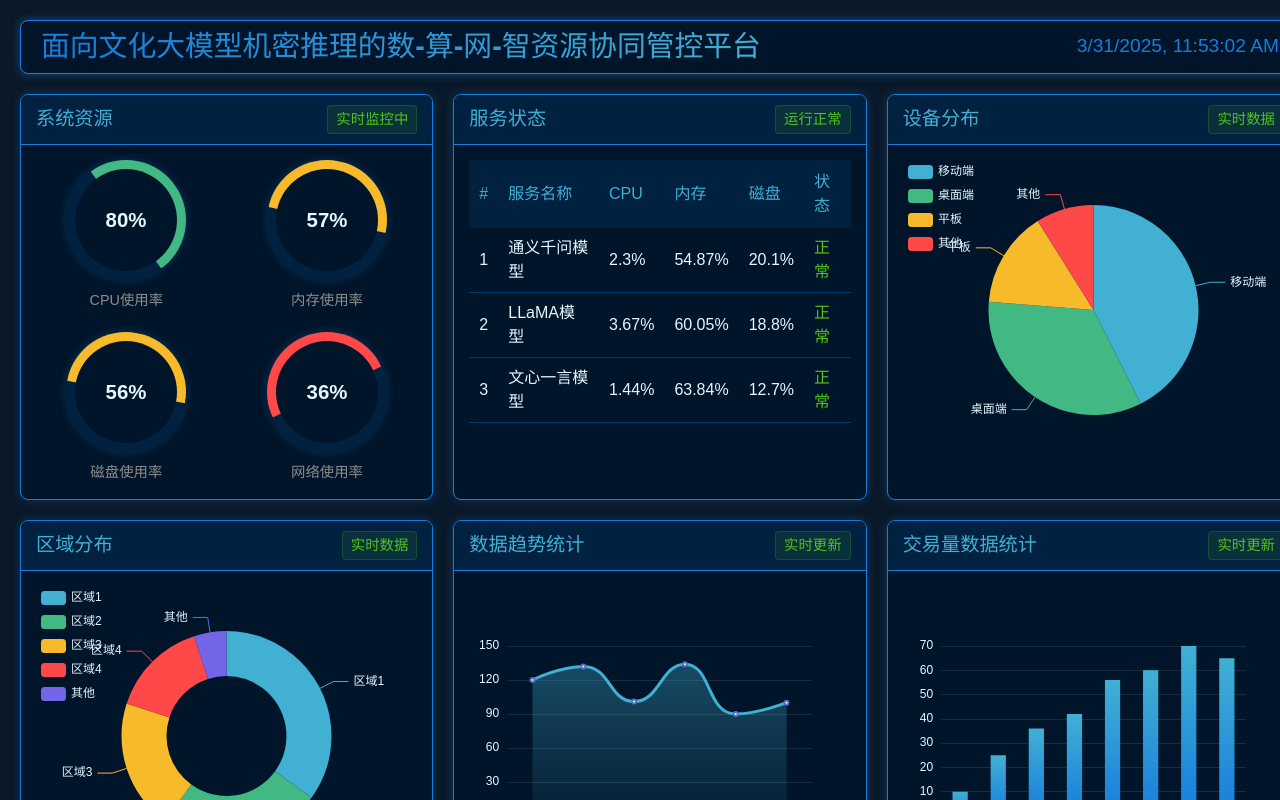
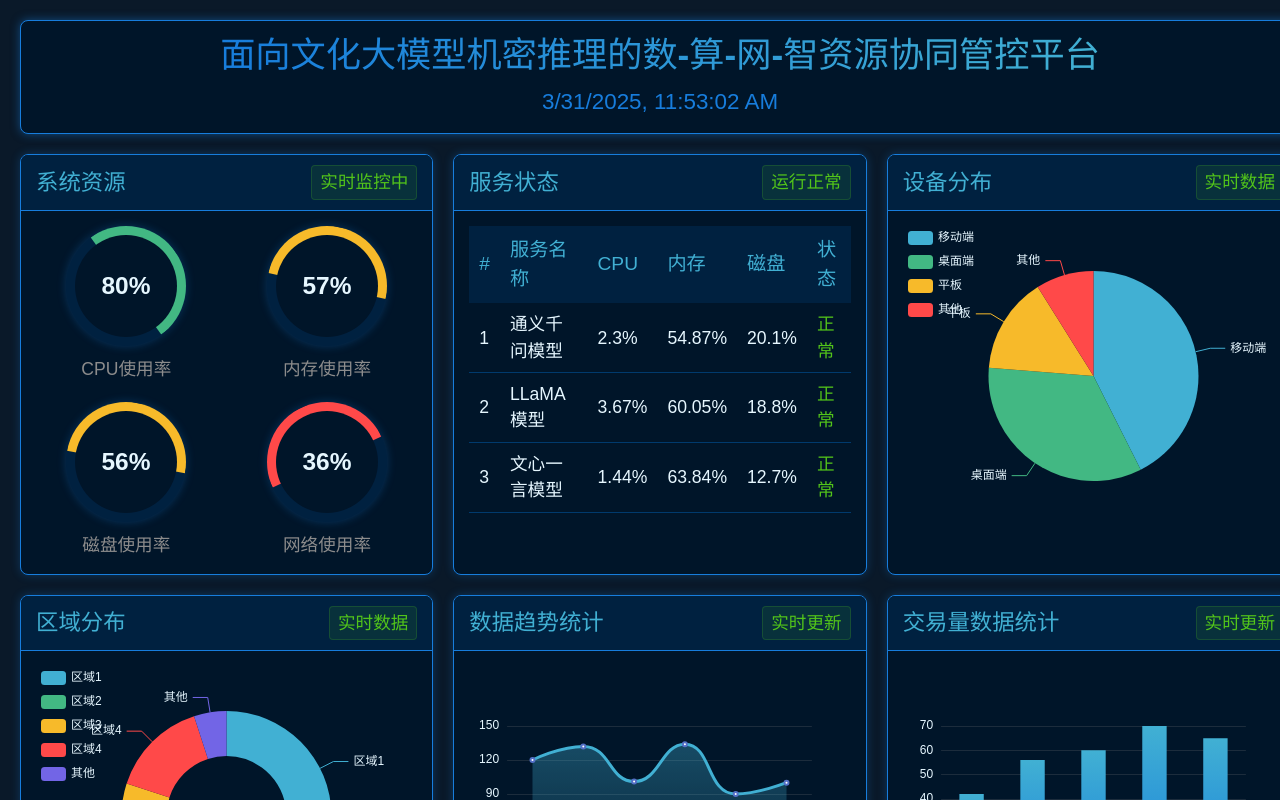
Before and after one commit to Bang0518/agent_front, a Vue app: page / in a window 1280 px wide. Shown: the top 800 px of the page. Built offline with nearby package versions, Linux system fonts and the light colour scheme.

Commit message:
feat: 修改字号

```diff
--- a/src/components/MetaverseAgent.vue
+++ b/src/components/MetaverseAgent.vue
@@ -40,14 +40,14 @@ const regionDistribution = ref([
 
 // 历史数据趋势
 const historyTrend = ref({
-  dates: ['2024-01', '2024-02', '2024-03', '2024-04', '2024-05', '2024-06'],
+  dates: ['2024-10', '2024-11', '2024-12', '2025-01', '2025-02', '2025-03'],
   values: [120, 132, 101, 134, 90, 230]
 });
 
 // 交易量数据
 const transactionData = ref({
-  years: ['2017', '2018', '2019', '2020', '2021', '2022', '2023', '2024'],
-  values: [10, 25, 36, 42, 56, 60, 70, 65]
+  years: ['2020', '2021', '2022', '2023', '2024'],
+  values: [42, 56, 60, 70, 65]
 });
 
 // 模拟日志数据
@@ -524,9 +524,10 @@ function updateCharts() {
 
 .dashboard-header {
   display: flex;
-  justify-content: space-between;
+  justify-content: center;
   align-items: center;
-  padding: 10px 20px;
+  flex-direction: column;
+  padding: 15px 20px;
   background-color: #001529;
   border-radius: 8px;
   margin-bottom: 20px;
@@ -535,15 +536,16 @@ function updateCharts() {
 }
 
 .dashboard-header h1 {
-  margin: 0;
-  font-size: 1.8rem;
+  margin: 0 0 10px 0;
+  font-size: 2.2rem;
+  text-align: center;
   background: linear-gradient(90deg, #177ddc, #41b0d3);
   -webkit-background-clip: text;
   -webkit-text-fill-color: transparent;
 }
 
 .system-time {
-  font-size: 1.2rem;
+  font-size: 1.4rem;
   color: #177ddc;
 }
 
@@ -577,12 +579,12 @@ function updateCharts() {
 
 .card-header h2 {
   margin: 0;
-  font-size: 1.2rem;
+  font-size: 1.4rem;
   color: #41b0d3;
 }
 
 .card-status {
-  font-size: 0.9rem;
+  font-size: 1.1rem;
   color: #52c41a;
   background-color: rgba(82, 196, 26, 0.1);
   padding: 3px 8px;
@@ -639,14 +641,14 @@ function updateCharts() {
   display: flex;
   justify-content: center;
   align-items: center;
-  font-size: 1.5rem;
+  font-size: 1.8rem;
   font-weight: bold;
   color: #e6f7ff;
 }
 
 .gauge-label {
   margin-top: 10px;
-  font-size: 0.9rem;
+  font-size: 1.1rem;
   color: #8c8c8c;
 }
 
@@ -661,11 +663,13 @@ function updateCharts() {
   text-align: left;
   color: #41b0d3;
   font-weight: normal;
+  font-size: 1.2rem;
 }
 
 .logs-table td {
   padding: 8px 10px;
   border-bottom: 1px solid #003a6d;
+  font-size: 1.1rem;
 }
 
 .logs-table tr:hover {
@@ -701,11 +705,13 @@ function updateCharts() {
   text-align: left;
   color: #41b0d3;
   font-weight: normal;
+  font-size: 1.2rem;
 }
 
 .service-table td {
   padding: 8px 10px;
   border-bottom: 1px solid #003a6d;
+  font-size: 1.1rem;
 }
 
 .service-table tr:hover {
```
